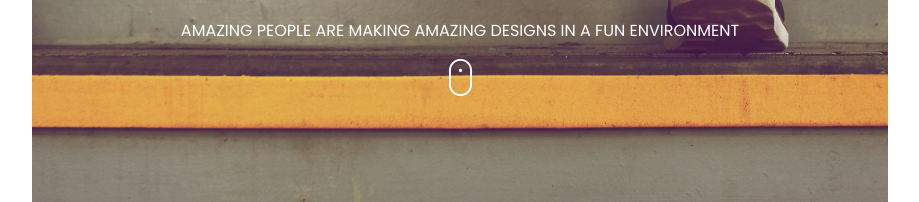
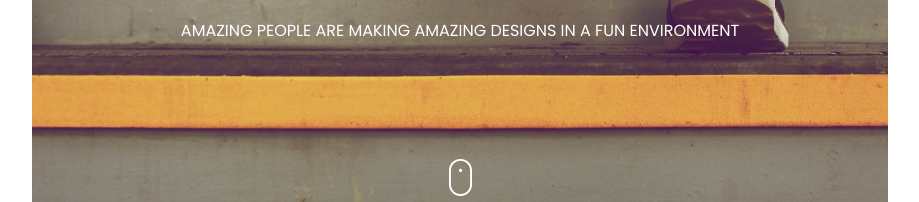
Before and after one commit to Joshua-Barawa/Delani-Studio, a plain HTML site: page index.html in a window 1280 px wide. Shown: the part 445-647 px from the top of the page, without its empty margins (180-1099 px from the left). Drawn offline with nearby package versions, Linux system fonts and the light colour scheme; a script that the page names is missing; files whose address does not match are found by name.

Commit message:
added mouse click icon in welcome page

```diff
--- a/index.html
+++ b/index.html
@@ -17,9 +17,7 @@
                 <h1>TO DELANI STUDIO</h1>
                 <p>AMAZING PEOPLE ARE MAKING AMAZING DESIGNS IN A FUN ENVIRONMENT</p>
 
-                <div>
                     <a href="#about-us"><img src="images/mouse_click.png" alt=" mouse_click" id="mouse-click"></a>
-                </div>
 
             </div>
 
--- a/styles.css
+++ b/styles.css
@@ -28,3 +28,7 @@ body{
 .hero #logo{
     z-index:-1;
 }
+
+.hero #mouse-click{
+    padding-top: 100px;
+}
```
